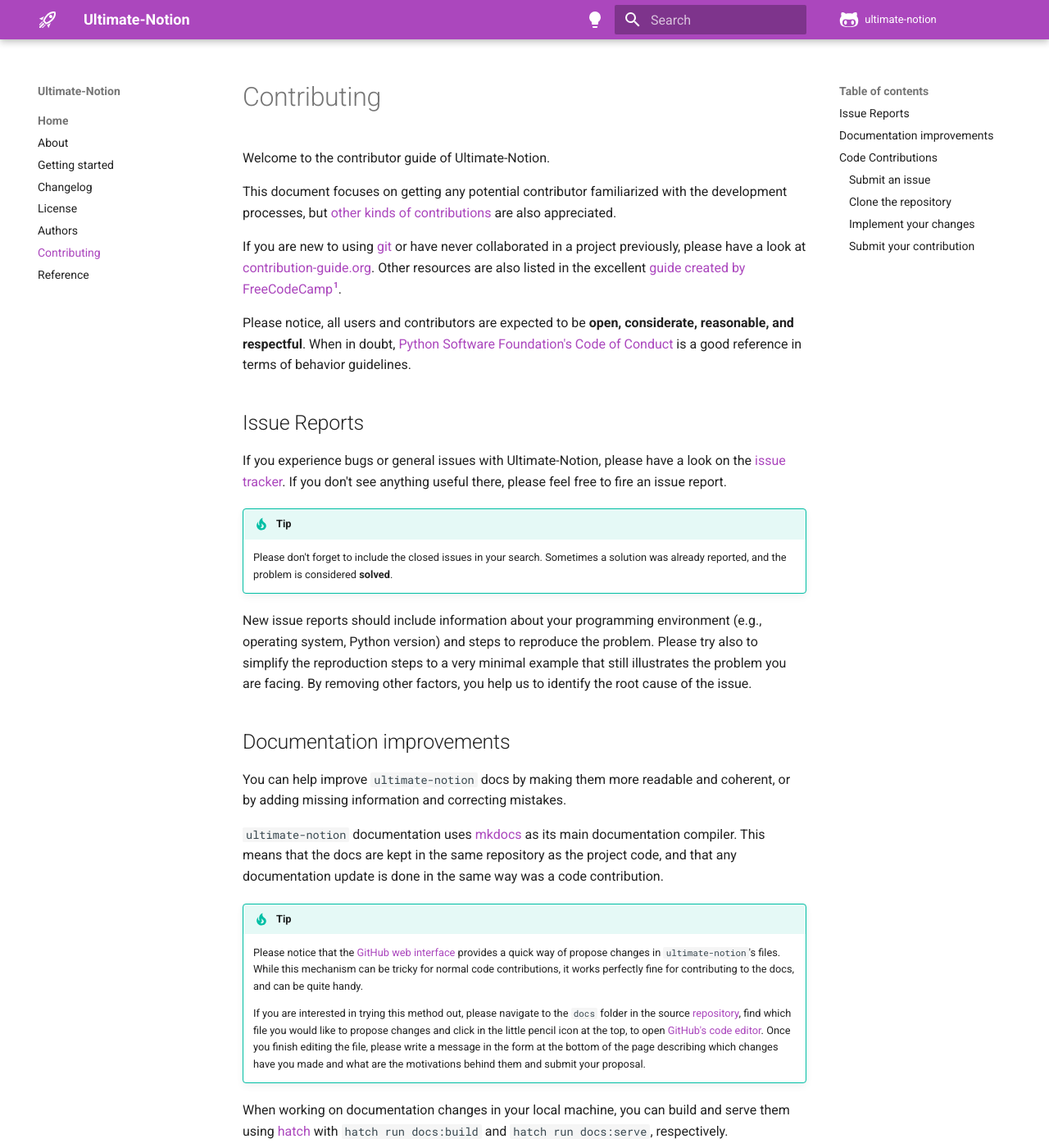
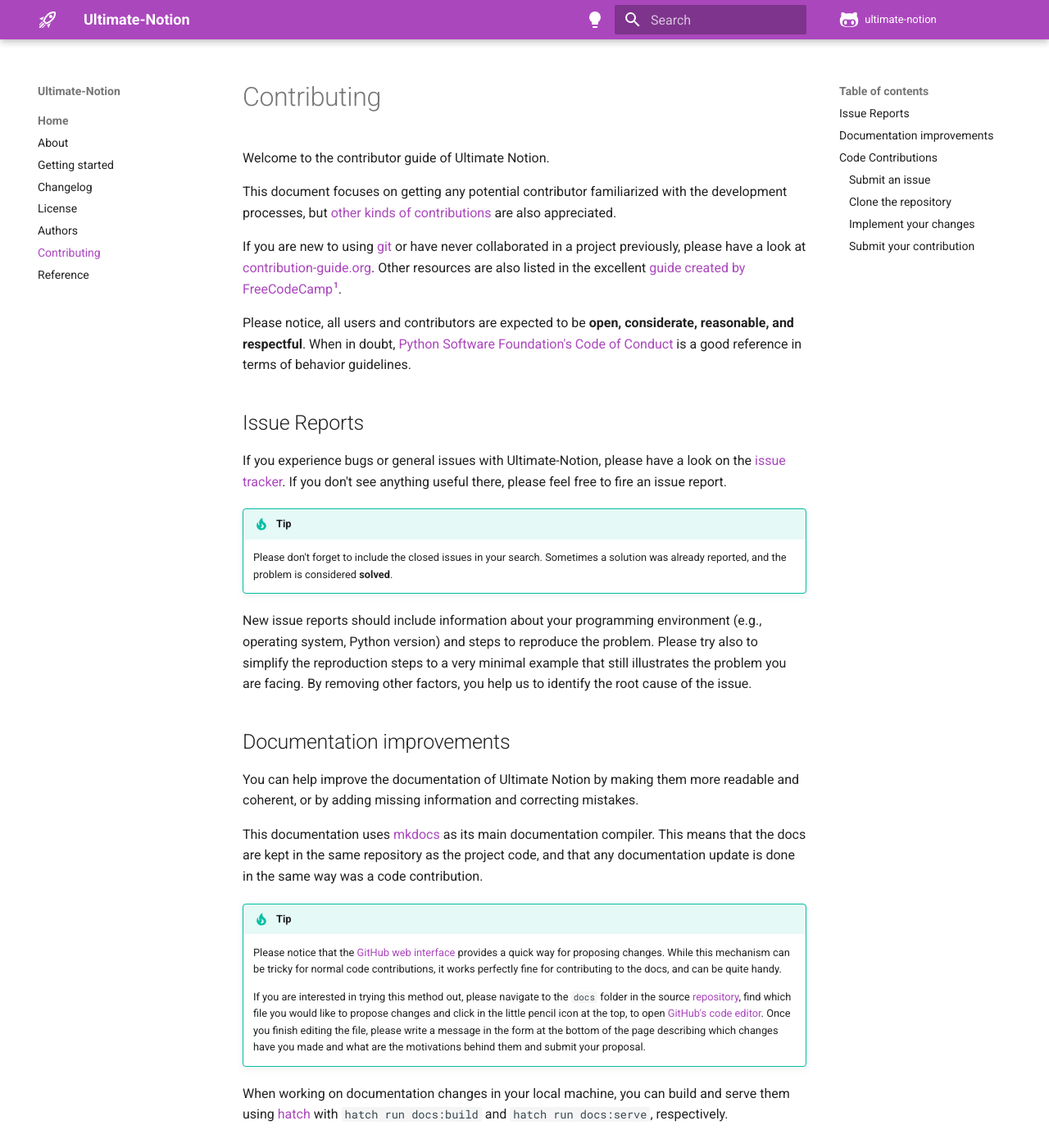
Before and after one commit to ultimate-notion/ultimate-notion, an MkDocs documentation site: the page built from docs/contributing.md, in a window 1280 px wide and 1400 px high. Shown: the whole window at 82% size. Built offline with MkDocs 1.6.1 and Material for MkDocs 9.7.7, drawn with Linux system fonts in a browser that asks for light colours; comment, search, counter and statistics services are not loaded; the version menu is left out.

```diff
--- a/CONTRIBUTING.md
+++ b/CONTRIBUTING.md
@@ -1,6 +1,6 @@
 # Contributing
 
-Welcome to the contributor guide of Ultimate-Notion.
+Welcome to the contributor guide of Ultimate Notion.
 
 This document focuses on getting any potential contributor familiarized with
 the development processes, but [other kinds of contributions] are also appreciated.
@@ -33,18 +33,17 @@ you help us to identify the root cause of the issue.
 
 ## Documentation improvements
 
-You can help improve `ultimate-notion` docs by making them more readable and coherent, or
+You can help improve the documentation of Ultimate Notion by making them more readable and coherent, or
 by adding missing information and correcting mistakes.
 
-`ultimate-notion` documentation uses [mkdocs] as its main documentation compiler.
+This documentation uses [mkdocs] as its main documentation compiler.
 This means that the docs are kept in the same repository as the project code, and
 that any documentation update is done in the same way was a code contribution.
 
 !!! tip
-      Please notice that the [GitHub web interface] provides a quick way of
-      propose changes in `ultimate-notion`'s files. While this mechanism can
-      be tricky for normal code contributions, it works perfectly fine for
-      contributing to the docs, and can be quite handy.
+      Please notice that the [GitHub web interface] provides a quick way for
+      proposing changes. While this mechanism can  be tricky for normal code contributions,
+      it works perfectly fine for contributing to the docs, and can be quite handy.
 
       If you are interested in trying this method out, please navigate to
       the `docs` folder in the source [repository], find which file you
```
Also changed, not shown: docs/getting_started.md (+6 -5 lines), docs/assets/images/logo_no_text.svg, docs/assets/images/logo_with_text.svg, docs/assets/images/logo_with_text_1280x640.png, docs/assets/images/logo_with_text_left.svg, docs/assets/images/notion-integration-add.png, 1 other file.
